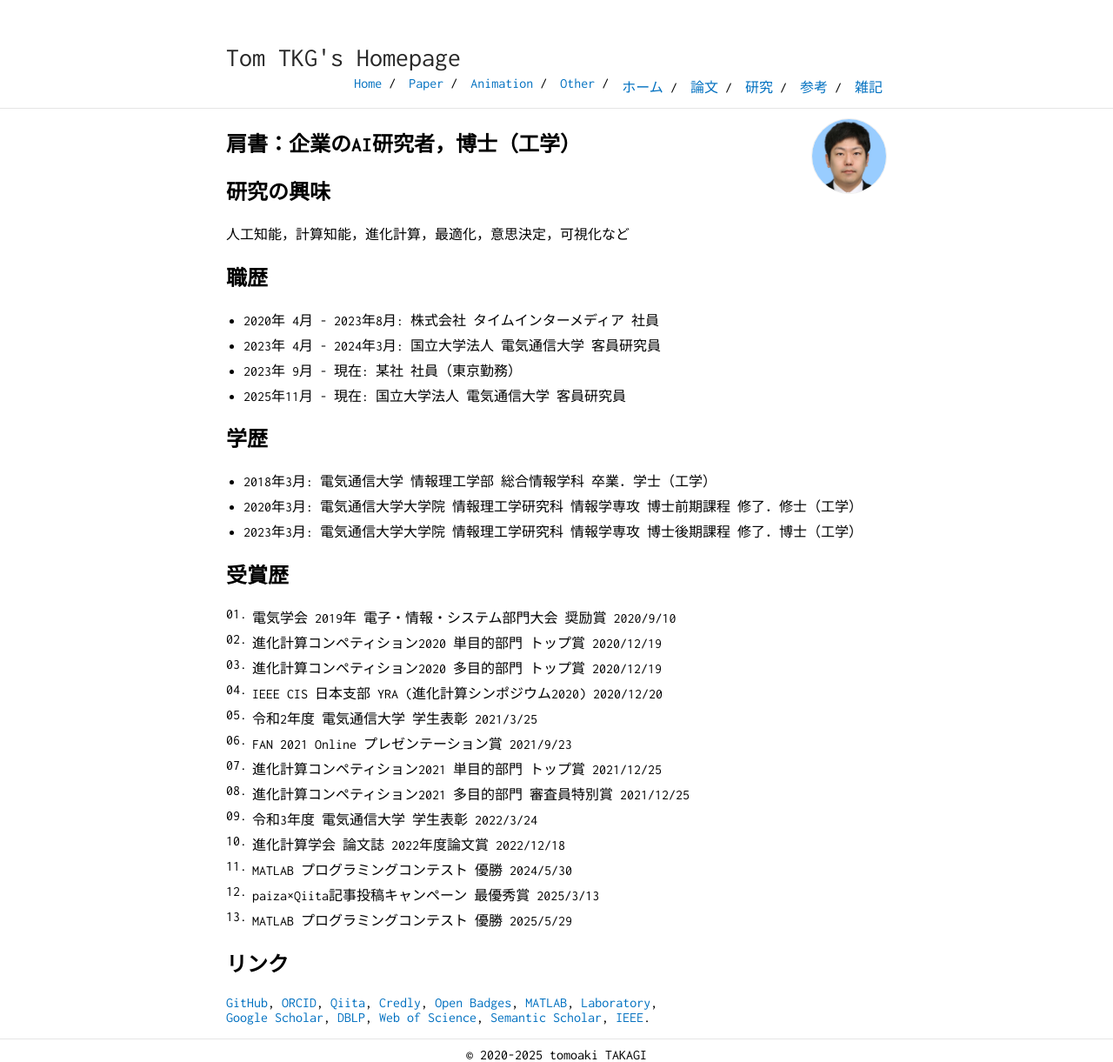
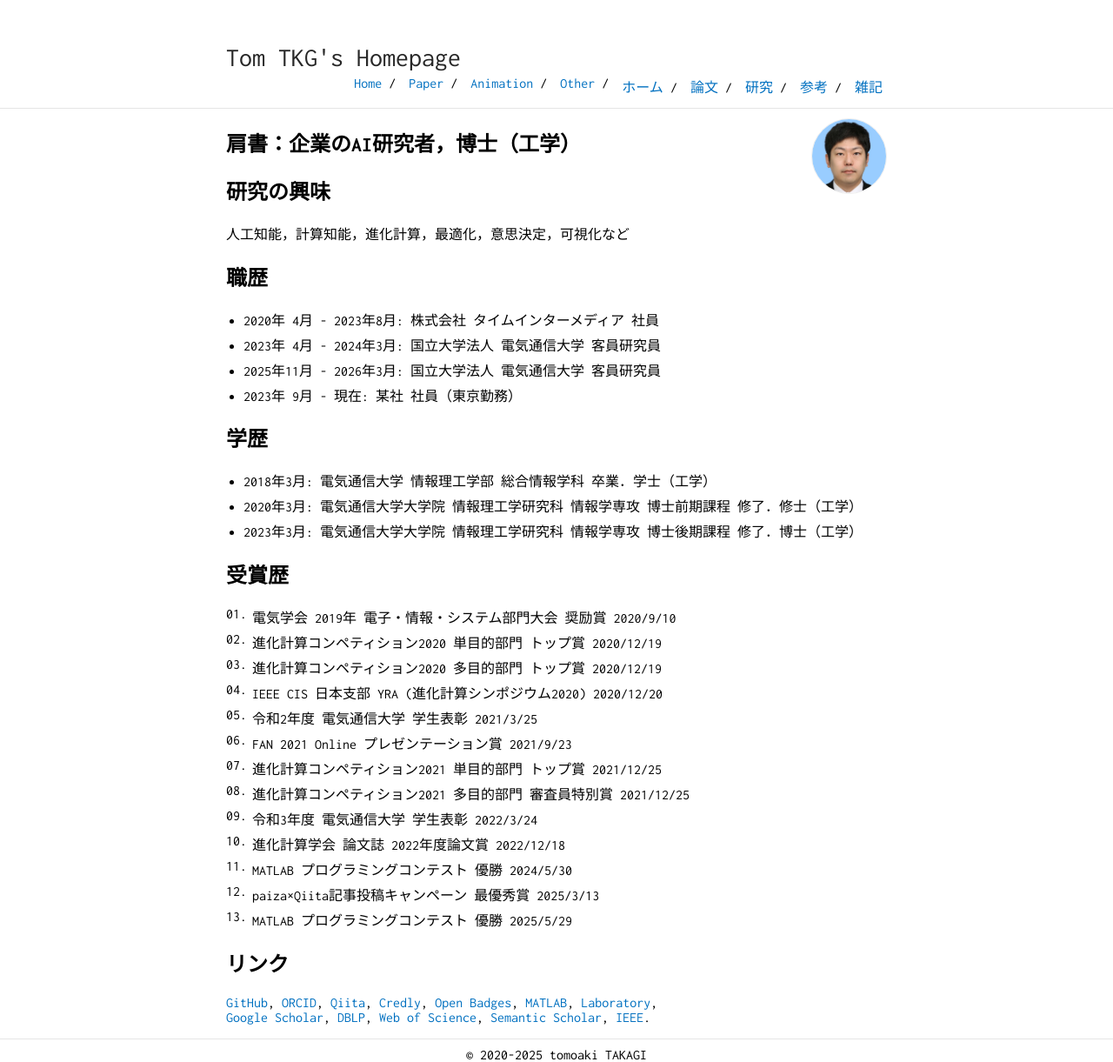
Before and after one commit to tomtkg/tomtkg.github.io, a Jekyll site: the page built from indexJP.md, in a window 1280 px wide. Shown: the whole page at 87% size. Built offline with Jekyll 4.4.1, drawn with Linux system fonts in a browser that asks for light colours.

Commit message:
Update indexJP.md

```diff
--- a/indexJP.md
+++ b/indexJP.md
@@ -13,8 +13,8 @@ title: Tom TKG's Homepage
 ## 職歴
 * 2020年 4月 - 2023年8月: 株式会社 タイムインターメディア 社員
 * 2023年 4月 - 2024年3月: 国立大学法人 電気通信大学 客員研究員
+* 2025年11月 - 2026年3月: 国立大学法人 電気通信大学 客員研究員
 * 2023年 9月 - 現在: 某社 社員（東京勤務）
-* 2025年11月 - 現在: 国立大学法人 電気通信大学 客員研究員
 
 ## 学歴
 * 2018年3月: 電気通信大学 情報理工学部 総合情報学科 卒業．学士（工学）
```
